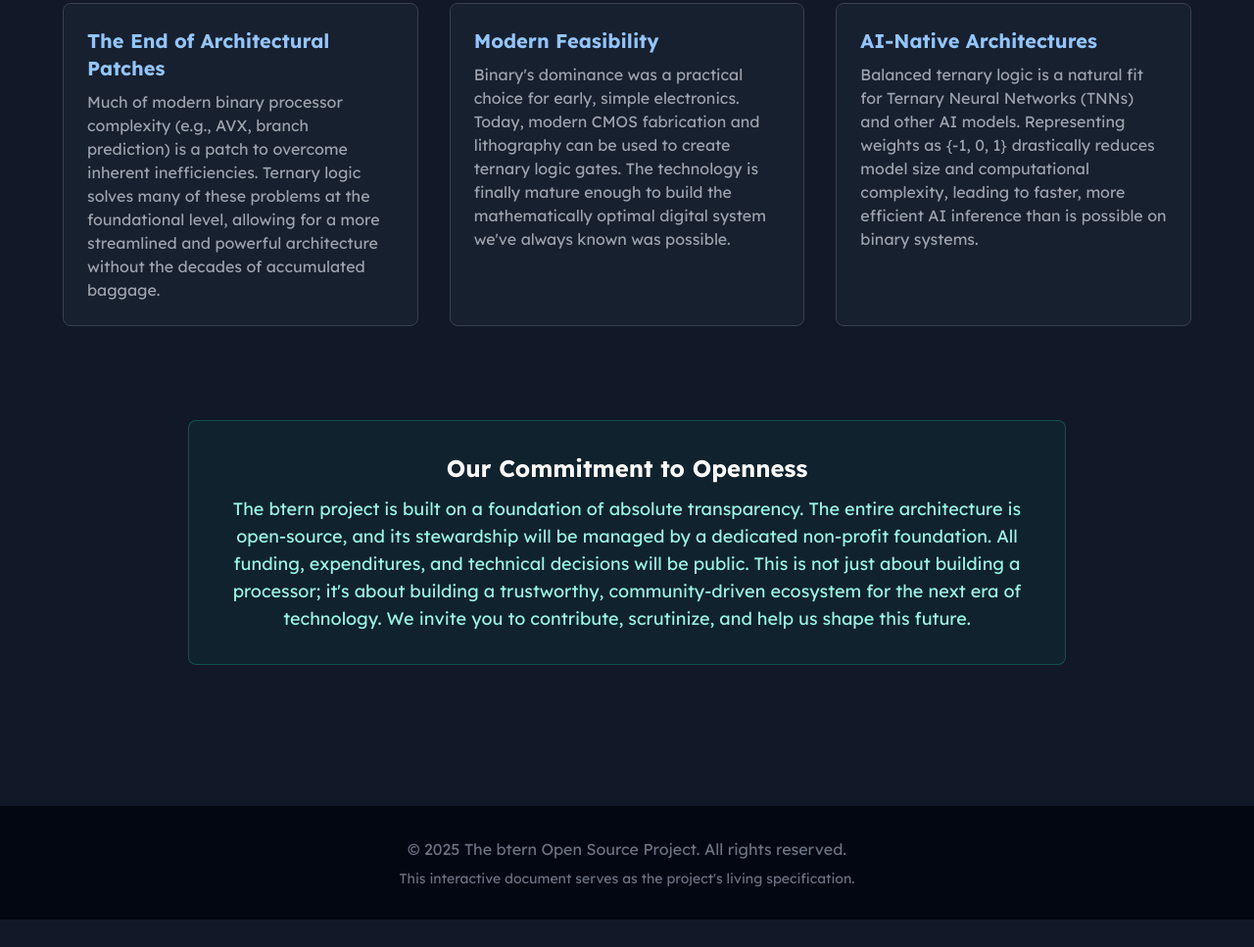
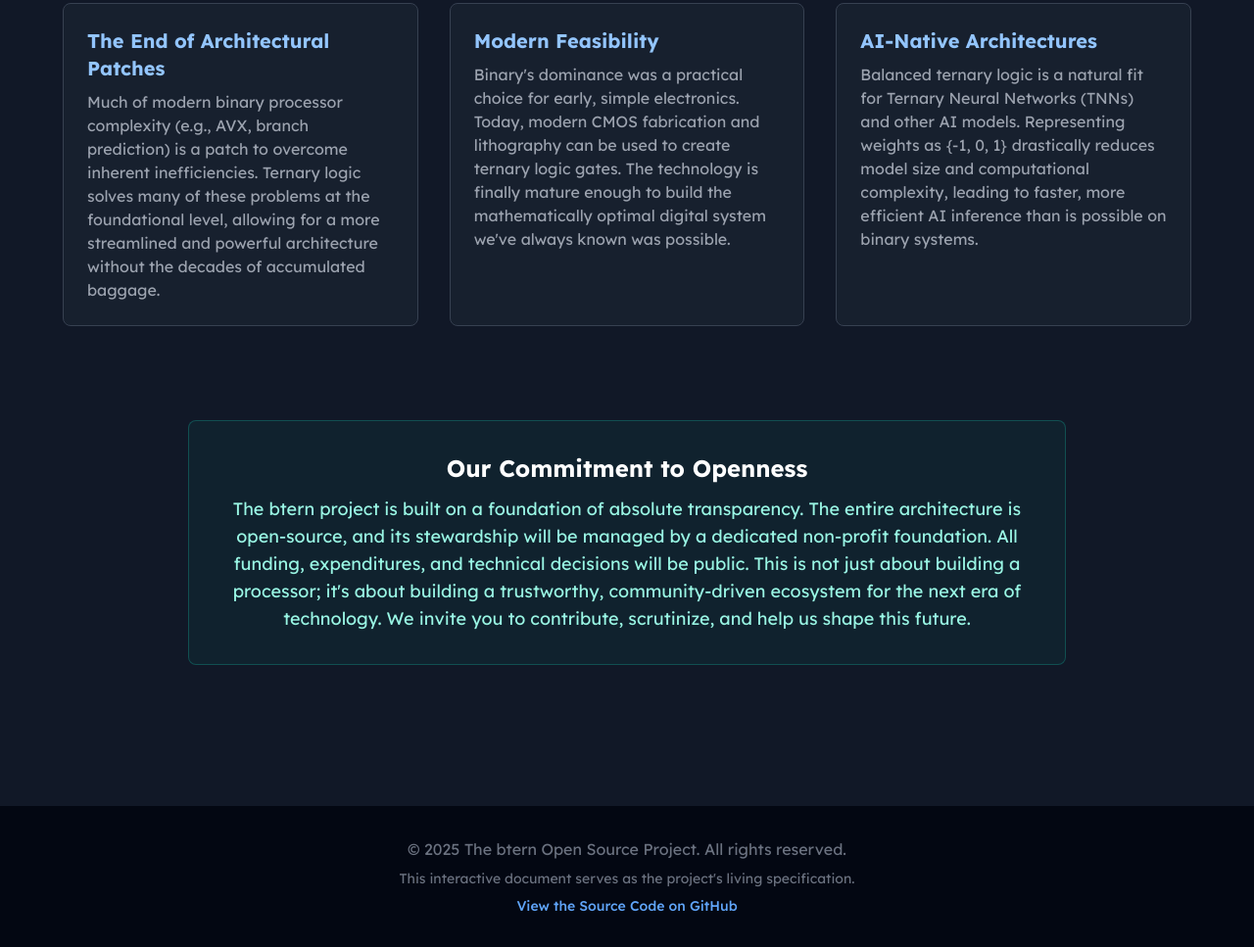
Before and after one commit to MadGoatHaz/btern, a plain HTML site: page web/index.html in a window 1280 px wide. Shown: the part 4154-5121 px from the top of the page at 98% size. Before the commit the page ends 5093 px from the top, so only its background shows below. Drawn offline with nearby package versions, Linux system fonts and the light colour scheme; animation ran at ten frames a second.

Commit message:
feat(pages): Setup GitHub Pages deployment via workflow and update links.

```diff
--- a/web/index.html
+++ b/web/index.html
@@ -309,6 +309,9 @@
         <div class="container mx-auto px-6 py-8 text-center">
             <p>&copy; 2025 The btern Open Source Project. All rights reserved.</p>
             <p class="text-sm mt-2">This interactive document serves as the project's living specification.</p>
+            <p class="text-sm mt-2">
+                <a href="https://github.com/MadGoatHaz/btern" class="text-blue-400 hover:text-blue-300 transition-colors duration-300 font-medium">View the Source Code on GitHub</a>
+            </p>
         </div>
     </footer>
 
```
Also changed, not shown: 2 other files.
